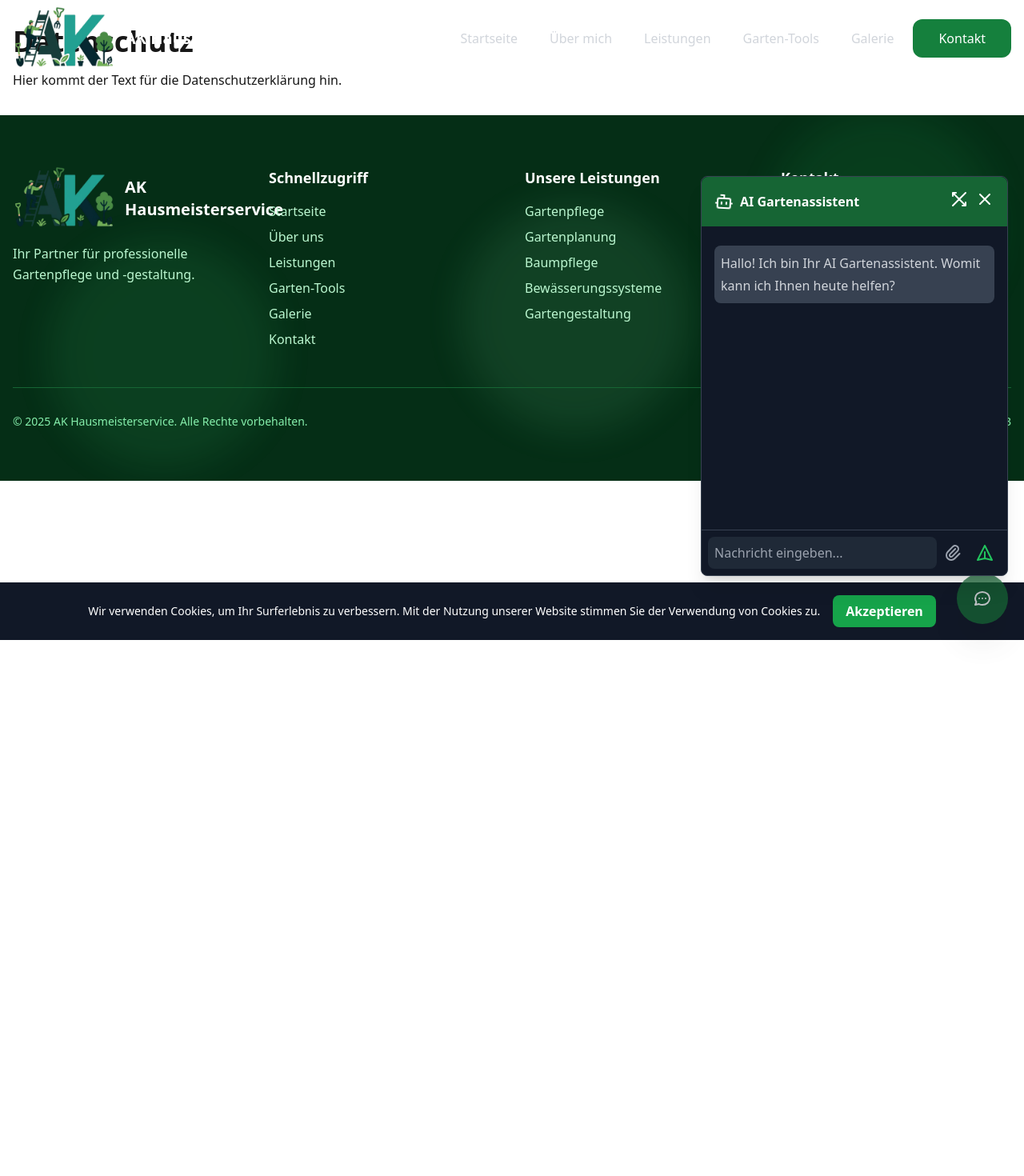
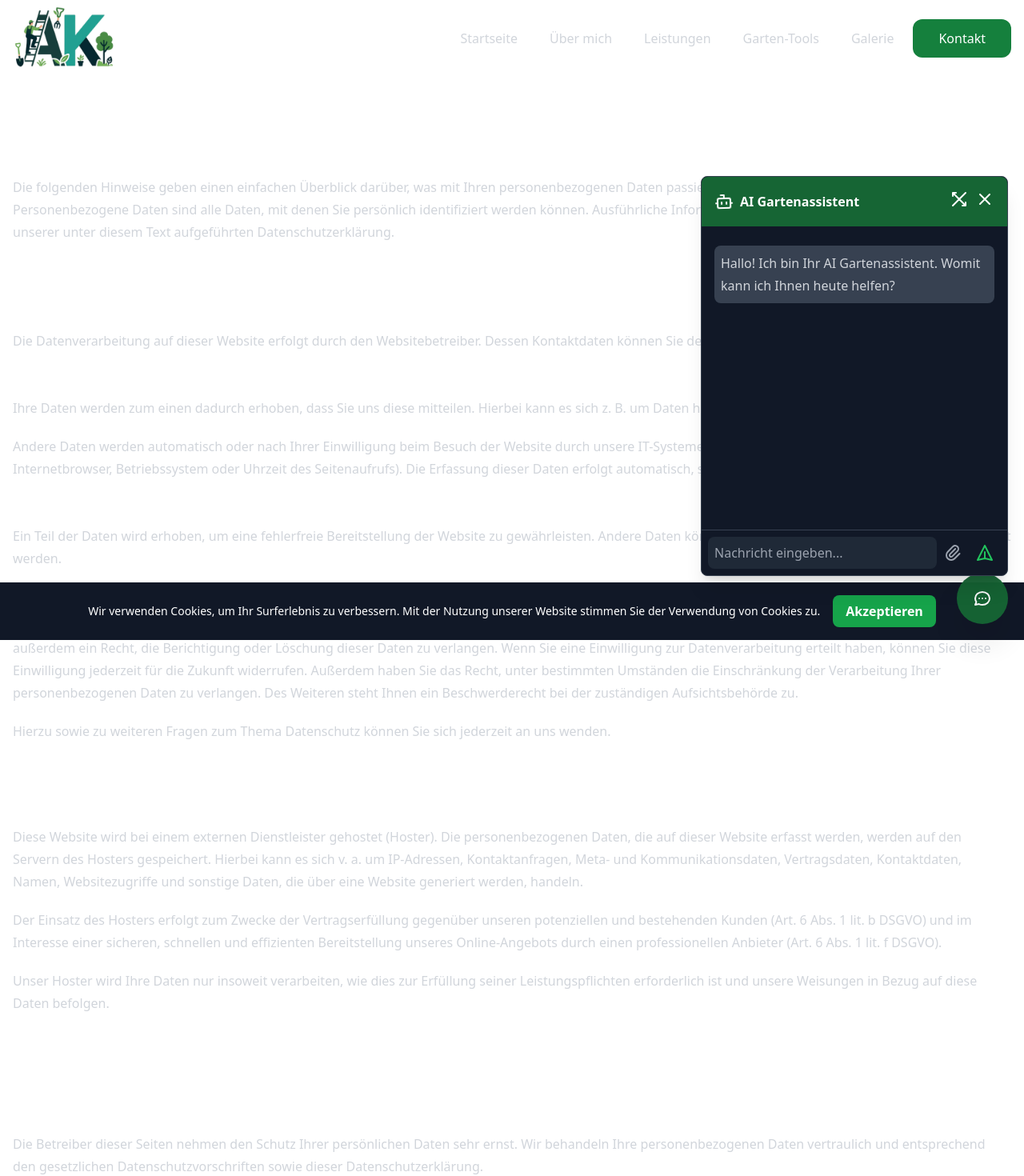
Before and after one commit to Bl4nk44/akgarten, a React (Vite) app: page /datenschutz in a window 1280 px wide. Shown: the top 1470 px of the page at 80% size. Before the commit the page ends 800 px from the top, so only its background shows below. Built offline with nearby package versions, Linux system fonts and the light colour scheme.

Commit message:
Feat: Dodano treść polityki prywatności na podstronie Datenschutz

```diff
--- a/src/pages/Datenschutz.tsx
+++ b/src/pages/Datenschutz.tsx
@@ -6,10 +6,38 @@ export default function Datenschutz() {
   return (
     <div className="dark min-h-screen transition-colors duration-300">
       <Header />
-      <div className="container mx-auto px-4 py-8">
-        <h1 className="text-4xl font-bold">Datenschutz</h1>
-        <p className="mt-4">Hier kommt der Text für die Datenschutzerklärung hin.</p>
-      </div>
+      <main className="container mx-auto px-4 py-8">
+        <article className="prose prose-invert max-w-none">
+          <h1>Datenschutzerklärung</h1>
+
+          <h2>1. Datenschutz auf einen Blick</h2>
+          <h3>Allgemeine Hinweise</h3>
+          <p>Die folgenden Hinweise geben einen einfachen Überblick darüber, was mit Ihren personenbezogenen Daten passiert, wenn Sie diese Website besuchen. Personenbezogene Daten sind alle Daten, mit denen Sie persönlich identifiziert werden können. Ausführliche Informationen zum Thema Datenschutz entnehmen Sie unserer unter diesem Text aufgeführten Datenschutzerklärung.</p>
+
+          <h3>Datenerfassung auf dieser Website</h3>
+          <h4>Wer ist verantwortlich für die Datenerfassung auf dieser Website?</h4>
+          <p>Die Datenverarbeitung auf dieser Website erfolgt durch den Websitebetreiber. Dessen Kontaktdaten können Sie dem Impressum dieser Website entnehmen.</p>
+          <h4>Wie erfassen wir Ihre Daten?</h4>
+          <p>Ihre Daten werden zum einen dadurch erhoben, dass Sie uns diese mitteilen. Hierbei kann es sich z. B. um Daten handeln, die Sie in ein Kontaktformular eingeben.</p>
+          <p>Andere Daten werden automatisch oder nach Ihrer Einwilligung beim Besuch der Website durch unsere IT-Systeme erfasst. Das sind vor allem technische Daten (z. B. Internetbrowser, Betriebssystem oder Uhrzeit des Seitenaufrufs). Die Erfassung dieser Daten erfolgt automatisch, sobald Sie diese Website betreten.</p>
+          <h4>Wofür nutzen wir Ihre Daten?</h4>
+          <p>Ein Teil der Daten wird erhoben, um eine fehlerfreie Bereitstellung der Website zu gewährleisten. Andere Daten können zur Analyse Ihres Nutzerverhaltens verwendet werden.</p>
+          <h4>Welche Rechte haben Sie bezüglich Ihrer Daten?</h4>
+          <p>Sie haben jederzeit das Recht, unentgeltlich Auskunft über Herkunft, Empfänger und Zweck Ihrer gespeicherten personenbezogenen Daten zu erhalten. Sie haben außerdem ein Recht, die Berichtigung oder Löschung dieser Daten zu verlangen. Wenn Sie eine Einwilligung zur Datenverarbeitung erteilt haben, können Sie diese Einwilligung jederzeit für die Zukunft widerrufen. Außerdem haben Sie das Recht, unter bestimmten Umständen die Einschränkung der Verarbeitung Ihrer personenbezogenen Daten zu verlangen. Des Weiteren steht Ihnen ein Beschwerderecht bei der zuständigen Aufsichtsbehörde zu.</p>
+          <p>Hierzu sowie zu weiteren Fragen zum Thema Datenschutz können Sie sich jederzeit an uns wenden.</p>
+
+          <h2>2. Hosting</h2>
+          <p>Diese Website wird bei einem externen Dienstleister gehostet (Hoster). Die personenbezogenen Daten, die auf dieser Website erfasst werden, werden auf den Servern des Hosters gespeichert. Hierbei kann es sich v. a. um IP-Adressen, Kontaktanfragen, Meta- und Kommunikationsdaten, Vertragsdaten, Kontaktdaten, Namen, Websitezugriffe und sonstige Daten, die über eine Website generiert werden, handeln.</p>
+          <p>Der Einsatz des Hosters erfolgt zum Zwecke der Vertragserfüllung gegenüber unseren potenziellen und bestehenden Kunden (Art. 6 Abs. 1 lit. b DSGVO) und im Interesse einer sicheren, schnellen und effizienten Bereitstellung unseres Online-Angebots durch einen professionellen Anbieter (Art. 6 Abs. 1 lit. f DSGVO).</p>
+          <p>Unser Hoster wird Ihre Daten nur insoweit verarbeiten, wie dies zur Erfüllung seiner Leistungspflichten erforderlich ist und unsere Weisungen in Bezug auf diese Daten befolgen.</p>
+
+          <h2>3. Allgemeine Hinweise und Pflichtinformationen</h2>
+          <h3>Datenschutz</h3>
+          <p>Die Betreiber dieser Seiten nehmen den Schutz Ihrer persönlichen Daten sehr ernst. Wir behandeln Ihre personenbezogenen Daten vertraulich und entsprechend den gesetzlichen Datenschutzvorschriften sowie dieser Datenschutzerklärung.</p>
+          <p>Wenn Sie diese Website benutzen, werden verschiedene personenbezogene Daten erhoben. Personenbezogene Daten sind Daten, mit denen Sie persönlich identifiziert werden können. Die vorliegende Datenschutzerklärung erläutert, welche Daten wir erheben und wofür wir sie nutzen. Sie erläutert auch, wie und zu welchem Zweck das geschieht.</p>
+          <p>Wir weisen darauf hin, dass die Datenübertragung im Internet (z. B. bei der Kommunikation per E-Mail) Sicherheitslücken aufweisen kann. Ein lückenloser Sc</p>
+        </article>
+      </main>
       <Footer />
     </div>
   );
```
